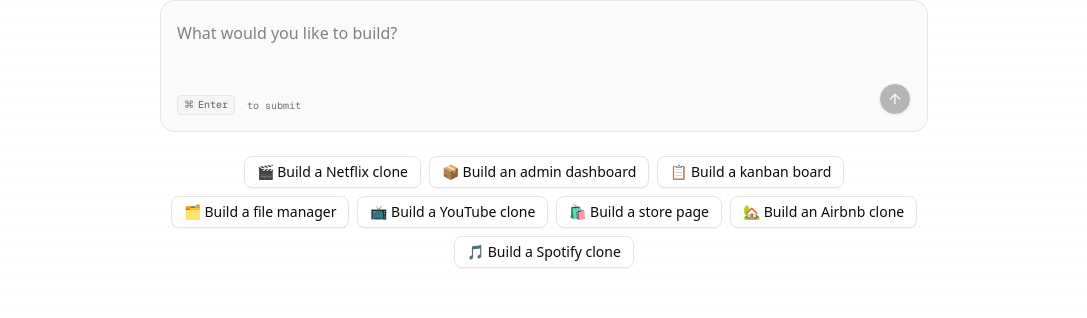
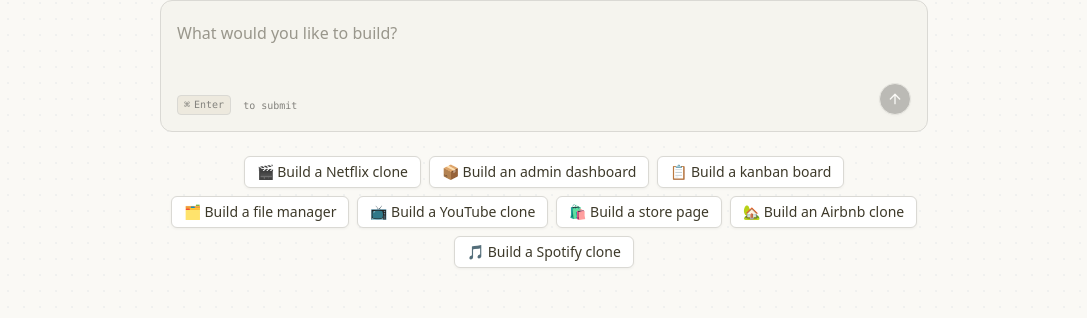
Before and after one commit to AymarLudovic/lovable-clone, a Next.js app: page / in a window 1280 px wide. Shown: the part 325-643 px from the top of the page, without its empty margins (96-1183 px from the left). Built offline with nearby package versions, Linux system fonts and the light colour scheme; no server answers.

Commit message:
15: theme

```diff
--- a/src/app/globals.css
+++ b/src/app/globals.css
@@ -3,113 +3,173 @@
 
 @custom-variant dark (&:is(.dark *));
 
+:root {
+    --background: oklch(0.9818 0.0054 95.0986);
+    --foreground: oklch(0.3438 0.0269 95.7226);
+    --card: oklch(0.9818 0.0054 95.0986);
+    --card-foreground: oklch(0.1908 0.002 106.5859);
+    --popover: oklch(1 0 0);
+    --popover-foreground: oklch(0.2671 0.0196 98.939);
+    --primary: oklch(0.6171 0.1375 39.0427);
+    --primary-foreground: oklch(1 0 0);
+    --secondary: oklch(0.9245 0.0138 92.9892);
+    --secondary-foreground: oklch(0.4334 0.0177 98.6048);
+    --muted: oklch(0.9341 0.0153 90.239);
+    --muted-foreground: oklch(0.6059 0.0075 97.4233);
+    --accent: oklch(0.9245 0.0138 92.9892);
+    --accent-foreground: oklch(0.2671 0.0196 98.939);
+    --destructive: oklch(0.1908 0.002 106.5859);
+    --destructive-foreground: oklch(1 0 0);
+    --border: oklch(0.8847 0.0069 97.3627);
+    --input: oklch(0.7621 0.0156 98.3528);
+    --ring: oklch(0.5937 0.1673 253.063);
+    --chart-1: oklch(0.5583 0.1276 42.9956);
+    --chart-2: oklch(0.6898 0.1581 290.4107);
+    --chart-3: oklch(0.8816 0.0276 93.128);
+    --chart-4: oklch(0.8822 0.0403 298.1792);
+    --chart-5: oklch(0.5608 0.1348 42.0584);
+    --sidebar: oklch(0.9663 0.008 98.8792);
+    --sidebar-foreground: oklch(0.359 0.0051 106.6524);
+    --sidebar-primary: oklch(0.6171 0.1375 39.0427);
+    --sidebar-primary-foreground: oklch(0.9881 0 0);
+    --sidebar-accent: oklch(0.9245 0.0138 92.9892);
+    --sidebar-accent-foreground: oklch(0.325 0 0);
+    --sidebar-border: oklch(0.9401 0 0);
+    --sidebar-ring: oklch(0.7731 0 0);
+    --font-sans:
+        ui-sans-serif, system-ui, -apple-system, BlinkMacSystemFont, "Segoe UI",
+        Roboto, "Helvetica Neue", Arial, "Noto Sans", sans-serif,
+        "Apple Color Emoji", "Segoe UI Emoji", "Segoe UI Symbol",
+        "Noto Color Emoji";
+    --font-serif: ui-serif, Georgia, Cambria, "Times New Roman", Times, serif;
+    --font-mono:
+        ui-monospace, SFMono-Regular, Menlo, Monaco, Consolas,
+        "Liberation Mono", "Courier New", monospace;
+    --radius: 0.5rem;
+    --shadow-2xs: 0 1px 3px 0px hsl(0 0% 0% / 0.05);
+    --shadow-xs: 0 1px 3px 0px hsl(0 0% 0% / 0.05);
+    --shadow-sm:
+        0 1px 3px 0px hsl(0 0% 0% / 0.1), 0 1px 2px -1px hsl(0 0% 0% / 0.1);
+    --shadow:
+        0 1px 3px 0px hsl(0 0% 0% / 0.1), 0 1px 2px -1px hsl(0 0% 0% / 0.1);
+    --shadow-md:
+        0 1px 3px 0px hsl(0 0% 0% / 0.1), 0 2px 4px -1px hsl(0 0% 0% / 0.1);
+    --shadow-lg:
+        0 1px 3px 0px hsl(0 0% 0% / 0.1), 0 4px 6px -1px hsl(0 0% 0% / 0.1);
+    --shadow-xl:
+        0 1px 3px 0px hsl(0 0% 0% / 0.1), 0 8px 10px -1px hsl(0 0% 0% / 0.1);
+    --shadow-2xl: 0 1px 3px 0px hsl(0 0% 0% / 0.25);
+}
+
+.dark {
+    --background: oklch(0.2679 0.0036 106.6427);
+    --foreground: oklch(0.8074 0.0142 93.0137);
+    --card: oklch(0.2679 0.0036 106.6427);
+    --card-foreground: oklch(0.9818 0.0054 95.0986);
+    --popover: oklch(0.3085 0.0035 106.6039);
+    --popover-foreground: oklch(0.9211 0.004 106.4781);
+    --primary: oklch(0.6724 0.1308 38.7559);
+    --primary-foreground: oklch(1 0 0);
+    --secondary: oklch(0.9818 0.0054 95.0986);
+    --secondary-foreground: oklch(0.3085 0.0035 106.6039);
+    --muted: oklch(0.2213 0.0038 106.707);
+    --muted-foreground: oklch(0.7713 0.0169 99.0657);
+    --accent: oklch(0.213 0.0078 95.4245);
+    --accent-foreground: oklch(0.9663 0.008 98.8792);
+    --destructive: oklch(0.6368 0.2078 25.3313);
+    --destructive-foreground: oklch(1 0 0);
+    --border: oklch(0.3618 0.0101 106.8928);
+    --input: oklch(0.4336 0.0113 100.2195);
+    --ring: oklch(0.5937 0.1673 253.063);
+    --chart-1: oklch(0.5583 0.1276 42.9956);
+    --chart-2: oklch(0.6898 0.1581 290.4107);
+    --chart-3: oklch(0.213 0.0078 95.4245);
+    --chart-4: oklch(0.3074 0.0516 289.323);
+    --chart-5: oklch(0.5608 0.1348 42.0584);
+    --sidebar: oklch(0.2357 0.0024 67.7077);
+    --sidebar-foreground: oklch(0.8074 0.0142 93.0137);
+    --sidebar-primary: oklch(0.325 0 0);
+    --sidebar-primary-foreground: oklch(0.9881 0 0);
+    --sidebar-accent: oklch(0.168 0.002 106.6177);
+    --sidebar-accent-foreground: oklch(0.8074 0.0142 93.0137);
+    --sidebar-border: oklch(0.9401 0 0);
+    --sidebar-ring: oklch(0.7731 0 0);
+    --font-sans:
+        ui-sans-serif, system-ui, -apple-system, BlinkMacSystemFont, "Segoe UI",
+        Roboto, "Helvetica Neue", Arial, "Noto Sans", sans-serif,
+        "Apple Color Emoji", "Segoe UI Emoji", "Segoe UI Symbol",
+        "Noto Color Emoji";
+    --font-serif: ui-serif, Georgia, Cambria, "Times New Roman", Times, serif;
+    --font-mono:
+        ui-monospace, SFMono-Regular, Menlo, Monaco, Consolas,
+        "Liberation Mono", "Courier New", monospace;
+    --radius: 0.5rem;
+    --shadow-2xs: 0 1px 3px 0px hsl(0 0% 0% / 0.05);
+    --shadow-xs: 0 1px 3px 0px hsl(0 0% 0% / 0.05);
+    --shadow-sm:
+        0 1px 3px 0px hsl(0 0% 0% / 0.1), 0 1px 2px -1px hsl(0 0% 0% / 0.1);
+    --shadow:
+        0 1px 3px 0px hsl(0 0% 0% / 0.1), 0 1px 2px -1px hsl(0 0% 0% / 0.1);
+    --shadow-md:
+        0 1px 3px 0px hsl(0 0% 0% / 0.1), 0 2px 4px -1px hsl(0 0% 0% / 0.1);
+    --shadow-lg:
+        0 1px 3px 0px hsl(0 0% 0% / 0.1), 0 4px 6px -1px hsl(0 0% 0% / 0.1);
+    --shadow-xl:
+        0 1px 3px 0px hsl(0 0% 0% / 0.1), 0 8px 10px -1px hsl(0 0% 0% / 0.1);
+    --shadow-2xl: 0 1px 3px 0px hsl(0 0% 0% / 0.25);
+}
+
 @theme inline {
     --color-background: var(--background);
     --color-foreground: var(--foreground);
-  --font-sans: var(--font-geist-sans);
-  --font-mono: var(--font-geist-mono);
+    --color-card: var(--card);
+    --color-card-foreground: var(--card-foreground);
+    --color-popover: var(--popover);
+    --color-popover-foreground: var(--popover-foreground);
+    --color-primary: var(--primary);
+    --color-primary-foreground: var(--primary-foreground);
+    --color-secondary: var(--secondary);
+    --color-secondary-foreground: var(--secondary-foreground);
+    --color-muted: var(--muted);
+    --color-muted-foreground: var(--muted-foreground);
+    --color-accent: var(--accent);
+    --color-accent-foreground: var(--accent-foreground);
+    --color-destructive: var(--destructive);
+    --color-destructive-foreground: var(--destructive-foreground);
+    --color-border: var(--border);
+    --color-input: var(--input);
+    --color-ring: var(--ring);
+    --color-chart-1: var(--chart-1);
+    --color-chart-2: var(--chart-2);
+    --color-chart-3: var(--chart-3);
+    --color-chart-4: var(--chart-4);
+    --color-chart-5: var(--chart-5);
+    --color-sidebar: var(--sidebar);
+    --color-sidebar-foreground: var(--sidebar-foreground);
+    --color-sidebar-primary: var(--sidebar-primary);
+    --color-sidebar-primary-foreground: var(--sidebar-primary-foreground);
+    --color-sidebar-accent: var(--sidebar-accent);
+    --color-sidebar-accent-foreground: var(--sidebar-accent-foreground);
+    --color-sidebar-border: var(--sidebar-border);
     --color-sidebar-ring: var(--sidebar-ring);
-  --color-sidebar-border: var(--sidebar-border);
-  --color-sidebar-accent-foreground: var(--sidebar-accent-foreground);
-  --color-sidebar-accent: var(--sidebar-accent);
-  --color-sidebar-primary-foreground: var(--sidebar-primary-foreground);
-  --color-sidebar-primary: var(--sidebar-primary);
-  --color-sidebar-foreground: var(--sidebar-foreground);
-  --color-sidebar: var(--sidebar);
-  --color-chart-5: var(--chart-5);
-  --color-chart-4: var(--chart-4);
-  --color-chart-3: var(--chart-3);
-  --color-chart-2: var(--chart-2);
-  --color-chart-1: var(--chart-1);
-  --color-ring: var(--ring);
-  --color-input: var(--input);
-  --color-border: var(--border);
-  --color-destructive: var(--destructive);
-  --color-accent-foreground: var(--accent-foreground);
-  --color-accent: var(--accent);
-  --color-muted-foreground: var(--muted-foreground);
-  --color-muted: var(--muted);
-  --color-secondary-foreground: var(--secondary-foreground);
-  --color-secondary: var(--secondary);
-  --color-primary-foreground: var(--primary-foreground);
-  --color-primary: var(--primary);
-  --color-popover-foreground: var(--popover-foreground);
-  --color-popover: var(--popover);
-  --color-card-foreground: var(--card-foreground);
-  --color-card: var(--card);
+
+    --font-sans: var(--font-sans);
+    --font-mono: var(--font-mono);
+    --font-serif: var(--font-serif);
+
     --radius-sm: calc(var(--radius) - 4px);
     --radius-md: calc(var(--radius) - 2px);
     --radius-lg: var(--radius);
     --radius-xl: calc(var(--radius) + 4px);
-}
 
-:root {
-  --radius: 0.625rem;
-  --background: oklch(1 0 0);
-  --foreground: oklch(0.145 0 0);
-  --card: oklch(1 0 0);
-  --card-foreground: oklch(0.145 0 0);
-  --popover: oklch(1 0 0);
-  --popover-foreground: oklch(0.145 0 0);
-  --primary: oklch(0.205 0 0);
-  --primary-foreground: oklch(0.985 0 0);
-  --secondary: oklch(0.97 0 0);
-  --secondary-foreground: oklch(0.205 0 0);
-  --muted: oklch(0.97 0 0);
-  --muted-foreground: oklch(0.556 0 0);
-  --accent: oklch(0.97 0 0);
-  --accent-foreground: oklch(0.205 0 0);
-  --destructive: oklch(0.577 0.245 27.325);
-  --border: oklch(0.922 0 0);
-  --input: oklch(0.922 0 0);
-  --ring: oklch(0.708 0 0);
-  --chart-1: oklch(0.646 0.222 41.116);
-  --chart-2: oklch(0.6 0.118 184.704);
-  --chart-3: oklch(0.398 0.07 227.392);
-  --chart-4: oklch(0.828 0.189 84.429);
-  --chart-5: oklch(0.769 0.188 70.08);
-  --sidebar: oklch(0.985 0 0);
-  --sidebar-foreground: oklch(0.145 0 0);
-  --sidebar-primary: oklch(0.205 0 0);
-  --sidebar-primary-foreground: oklch(0.985 0 0);
-  --sidebar-accent: oklch(0.97 0 0);
-  --sidebar-accent-foreground: oklch(0.205 0 0);
-  --sidebar-border: oklch(0.922 0 0);
-  --sidebar-ring: oklch(0.708 0 0);
-}
-
-.dark {
-  --background: oklch(0.145 0 0);
-  --foreground: oklch(0.985 0 0);
-  --card: oklch(0.205 0 0);
-  --card-foreground: oklch(0.985 0 0);
-  --popover: oklch(0.205 0 0);
-  --popover-foreground: oklch(0.985 0 0);
-  --primary: oklch(0.922 0 0);
-  --primary-foreground: oklch(0.205 0 0);
-  --secondary: oklch(0.269 0 0);
-  --secondary-foreground: oklch(0.985 0 0);
-  --muted: oklch(0.269 0 0);
-  --muted-foreground: oklch(0.708 0 0);
-  --accent: oklch(0.269 0 0);
-  --accent-foreground: oklch(0.985 0 0);
-  --destructive: oklch(0.704 0.191 22.216);
-  --border: oklch(1 0 0 / 10%);
-  --input: oklch(1 0 0 / 15%);
-  --ring: oklch(0.556 0 0);
-  --chart-1: oklch(0.488 0.243 264.376);
-  --chart-2: oklch(0.696 0.17 162.48);
-  --chart-3: oklch(0.769 0.188 70.08);
-  --chart-4: oklch(0.627 0.265 303.9);
-  --chart-5: oklch(0.645 0.246 16.439);
-  --sidebar: oklch(0.205 0 0);
-  --sidebar-foreground: oklch(0.985 0 0);
-  --sidebar-primary: oklch(0.488 0.243 264.376);
-  --sidebar-primary-foreground: oklch(0.985 0 0);
-  --sidebar-accent: oklch(0.269 0 0);
-  --sidebar-accent-foreground: oklch(0.985 0 0);
-  --sidebar-border: oklch(1 0 0 / 10%);
-  --sidebar-ring: oklch(0.556 0 0);
+    --shadow-2xs: var(--shadow-2xs);
+    --shadow-xs: var(--shadow-xs);
+    --shadow-sm: var(--shadow-sm);
+    --shadow: var(--shadow);
+    --shadow-md: var(--shadow-md);
+    --shadow-lg: var(--shadow-lg);
+    --shadow-xl: var(--shadow-xl);
+    --shadow-2xl: var(--shadow-2xl);
 }
 
 @layer base {
@@ -120,3 +180,55 @@
         @apply bg-background text-foreground;
     }
 }
+
+@layer base {
+    button:not([disabled]),
+    [role="button"]:not([disabled]) {
+        cursor: pointer;
+    }
+}
+
+/* Animations */
+@theme inline {
+    --animate-first: moveVertical 30s ease infinite;
+    --animate-second: moveInCircle 20s reverse infinite;
+    --animate-third: moveInCircle 40s linear infinite;
+    --animate-fourth: moveHorizontal 40s ease infinite;
+    --animate-fifth: moveInCircle 20s ease infinite;
+
+    @keyframes moveHorizontal {
+        0% {
+            transform: translateX(-50%) translateY(-10%);
+        }
+        50% {
+            transform: translateX(50%) translateY(10%);
+        }
+        100% {
+            transform: translateX(-50%) translateY(-10%);
+        }
+    }
+
+    @keyframes moveInCircle {
+        0% {
+            transform: rotate(0deg);
+        }
+        50% {
+            transform: rotate(180deg);
+        }
+        100% {
+            transform: rotate(360deg);
+        }
+    }
+
+    @keyframes moveVertical {
+        0% {
+            transform: translateY(-50%);
+        }
+        50% {
+            transform: translateY(50%);
+        }
+        100% {
+            transform: translateY(-50%);
+        }
+    }
+}
--- a/src/components/ui/button.tsx
+++ b/src/components/ui/button.tsx
@@ -1,14 +1,16 @@
-import * as React from "react"
-import { Slot } from "@radix-ui/react-slot"
-import { cva, type VariantProps } from "class-variance-authority"
+import * as React from "react";
+import { Slot } from "@radix-ui/react-slot";
+import { cva, type VariantProps } from "class-variance-authority";
 
-import { cn } from "@/lib/utils"
+import { cn } from "@/lib/utils";
 
 const buttonVariants = cva(
   "inline-flex items-center justify-center gap-2 whitespace-nowrap rounded-md text-sm font-medium transition-all disabled:pointer-events-none disabled:opacity-50 [&_svg]:pointer-events-none [&_svg:not([class*='size-'])]:size-4 shrink-0 [&_svg]:shrink-0 outline-none focus-visible:border-ring focus-visible:ring-ring/50 focus-visible:ring-[3px] aria-invalid:ring-destructive/20 dark:aria-invalid:ring-destructive/40 aria-invalid:border-destructive",
   {
     variants: {
       variant: {
+        tertiary:
+          "bg-primary/25 dark:bg-primary/30 text-primary shadow-xs hover:bg-primary/20 dark:hover:bg-primary/25",
         default:
           "bg-primary text-primary-foreground shadow-xs hover:bg-primary/90",
         destructive:
@@ -32,8 +34,8 @@ const buttonVariants = cva(
       variant: "default",
       size: "default",
     },
-  }
-)
+  },
+);
 
 function Button({
   className,
@@ -43,9 +45,9 @@ function Button({
   ...props
 }: React.ComponentProps<"button"> &
   VariantProps<typeof buttonVariants> & {
-    asChild?: boolean
+    asChild?: boolean;
   }) {
-  const Comp = asChild ? Slot : "button"
+  const Comp = asChild ? Slot : "button";
 
   return (
     <Comp
@@ -53,7 +55,7 @@ function Button({
       className={cn(buttonVariants({ variant, size, className }))}
       {...props}
     />
-  )
+  );
 }
 
-export { Button, buttonVariants }
+export { Button, buttonVariants };
--- a/src/modules/projects/ui/views/project-view.tsx
+++ b/src/modules/projects/ui/views/project-view.tsx
@@ -61,7 +61,7 @@ export const ProjectView = ({ projectId }: Props) => {
                 </TabsTrigger>
               </TabsList>
               <div className="ml-auto flex items-center gap-x-2">
-                <Button asChild size="sm" variant={"default"}>
+                <Button asChild size="sm" variant={"tertiary"}>
                   <Link href="/pricing">
                     <CrownIcon /> Upgrade
                   </Link>
```
Lines whose indentation alone changed are shown as unchanged.
